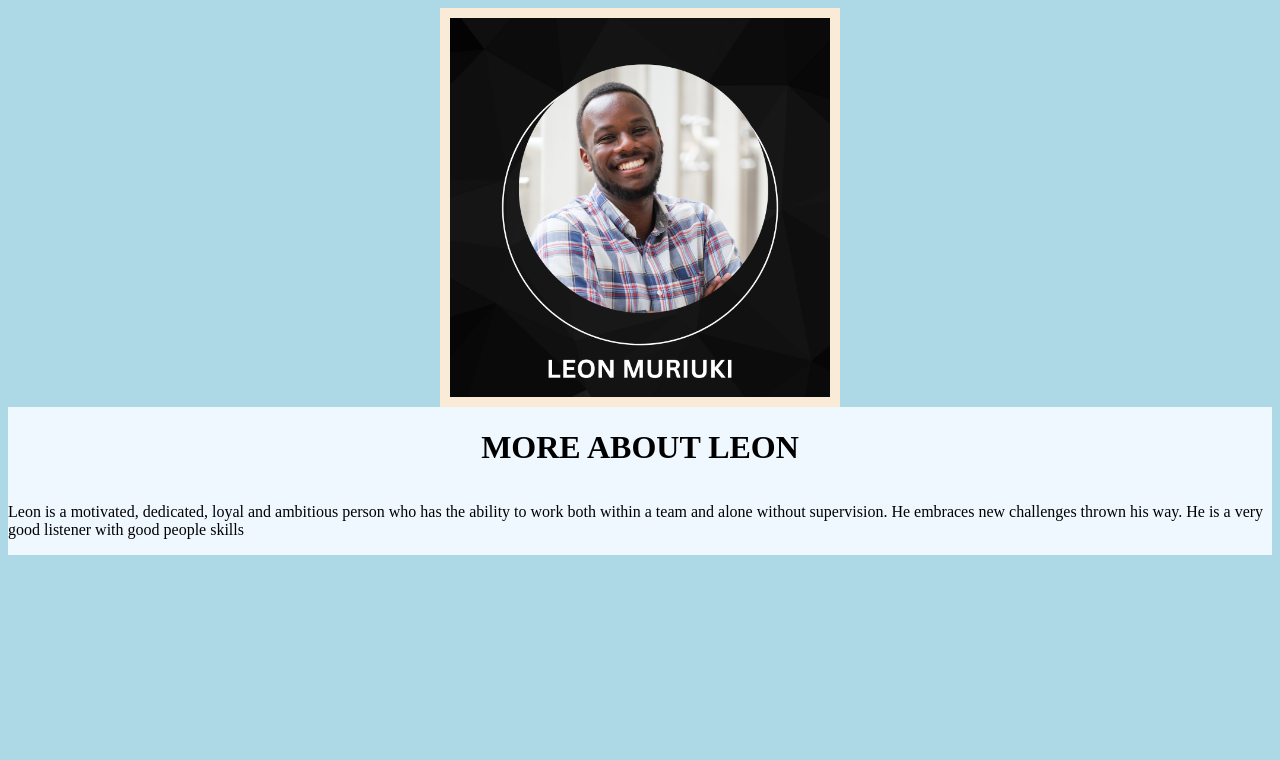
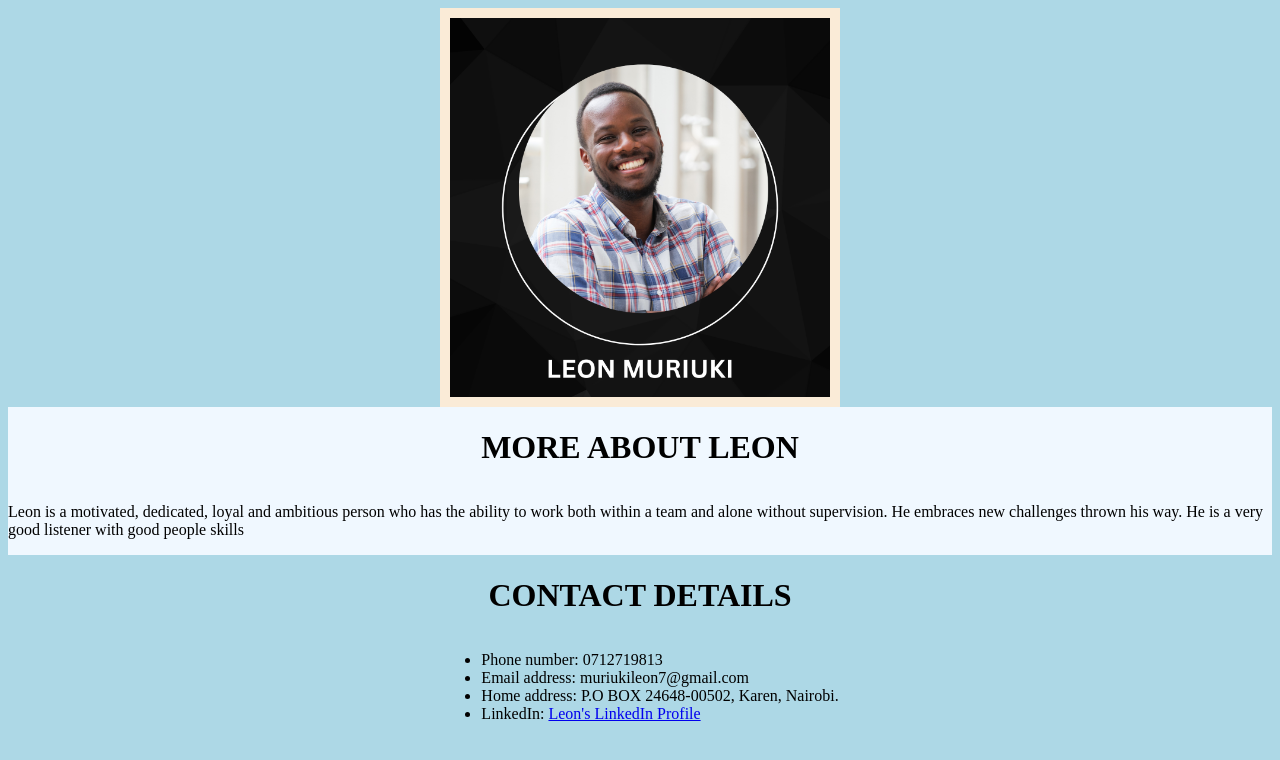
Before and after one commit to Mugo-leon/Personalwebsite, a plain HTML site: page index.html in a window 1280 px wide. Drawn offline with Linux system fonts and the light colour scheme.

Commit message:
Added Contacts

```diff
--- a/index.html
+++ b/index.html
@@ -1,8 +1,8 @@
 <!DOCTYPE html>
 <html lang="en">
 <head>
+    <title>Leon Muriuki</title>
     <link rel="stylesheet" href="/style.css">
-    <title>Leon Muriuki</title>
 </head>
 <body>
     <img id ="Aboutphoto"src="Profile Picture.png" alt="Leon Muriuki">
@@ -16,5 +16,14 @@
             good listener with good people skills
         </p>
     </div>
+    <div id="Contacts">
+        <h1>CONTACT DETAILS</h1>
+        <ul>
+            <li>Phone number: 0712719813</li>
+            <li>Email address: muriukileon7@gmail.com</li>
+            <li>Home address: P.O BOX 24648-00502, Karen, Nairobi.</li>
+            <li>LinkedIn: <a href="https://www.linkedin.com/in/leon-muriuki-b28a67209?lipi=urn%3Ali%3Apage%3Ad_flagship3_profile_view_base_contact_details%3B1y%2FZ5iBAQLGwI%2FzAvi4%2F4A%3D%3D">Leon's LinkedIn Profile</a></li>
+        </ul>
+    </div>
 </body>
 </html>
--- a/style.css
+++ b/style.css
@@ -19,3 +19,9 @@ background: lightblue;
   #About h1, .About p {
       text-align: center;
     }
+  #Contacts {
+    display: flex;
+    flex-direction: column;
+    align-items: center;
+    justify-content: center;
+  }
```
Lines whose indentation alone changed are shown as unchanged.
